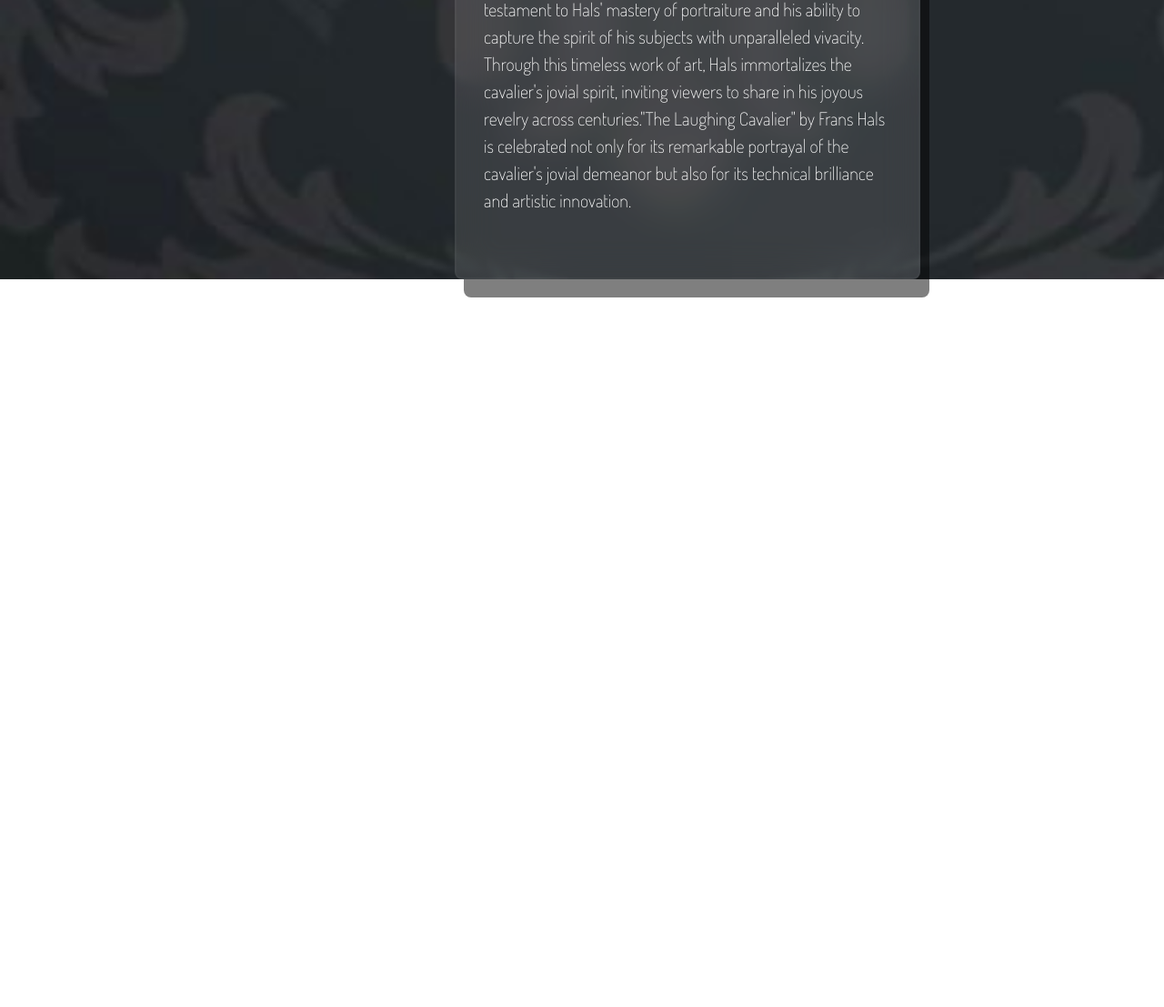
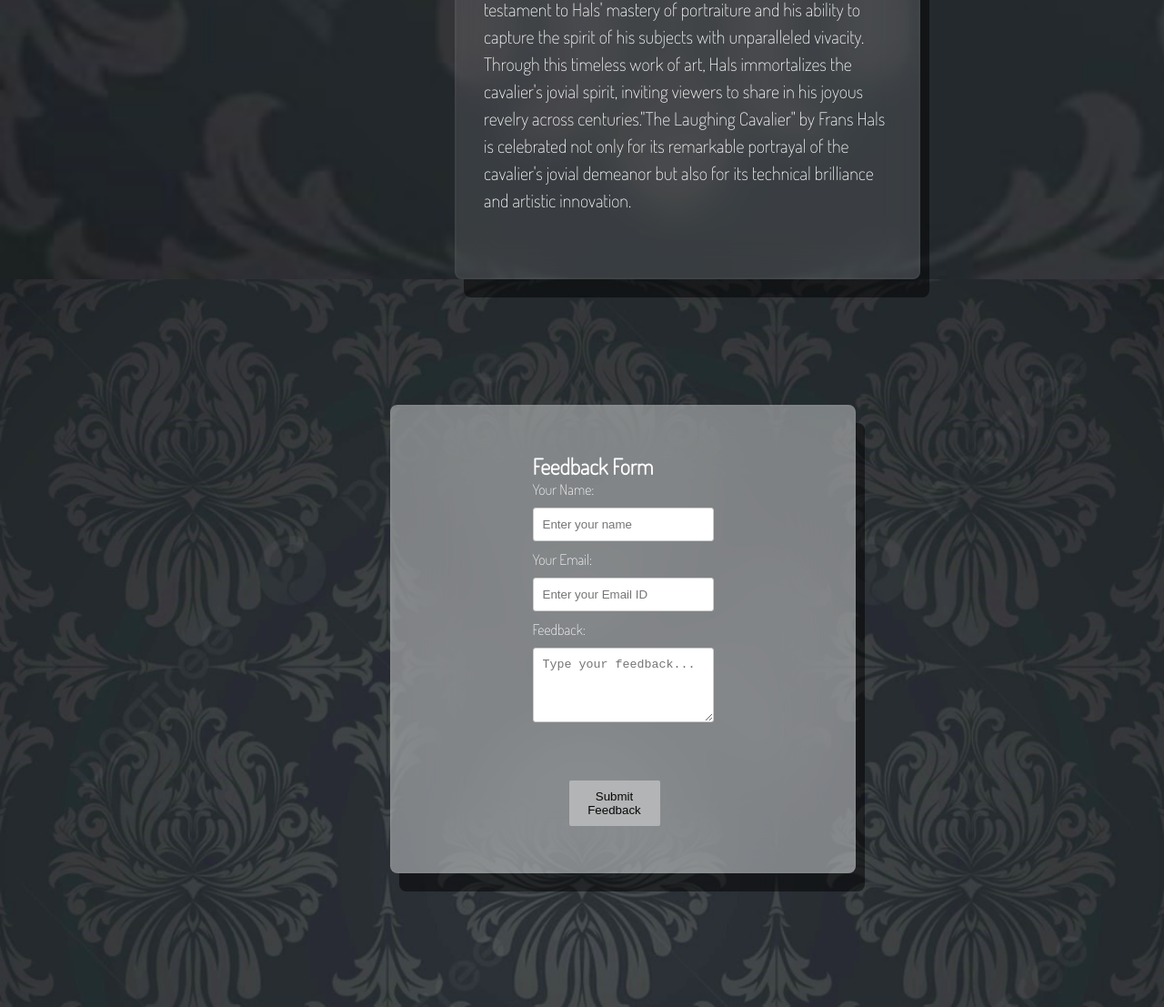
Before and after one commit to la-rosilva/ISTE_projects, a plain HTML site: page WEEK_1/art.html in a window 1280 px wide. Shown: the part 4954-6061 px from the top of the page at 91% size. Before the commit the page ends 5261 px from the top, so only its background shows below. Drawn offline with Linux system fonts and the light colour scheme.

Commit message:
Updated art.html (Feedback form)

```diff
--- a/WEEK_1/art.html
+++ b/WEEK_1/art.html
@@ -74,5 +74,35 @@
     </div>
    </div>
   </section>
+  <section>
+    <div class="feedback-container">
+      <div class="feedback-form">
+         <h2>Feedback Form</h2>
+         <form id="feedbackForm">
+             <div>
+                 <label for="name">Your Name:</label>
+                 <input type="text" id="name" name="name" placeholder="Enter your name" required>
+             </div>
+             <div>
+                 <label for="email">Your Email:</label>
+                 <input type="email" id="email" name="email" placeholder="Enter your Email ID" required>
+             </div>
+             <div>
+                 <label for="feedback">Feedback:</label>
+                 <textarea id="feedback" name="feedback" rows="4" placeholder="Type your feedback..." required></textarea>
+             </div>
+             <div>
+                 <button type="submit">Submit Feedback</button>
+             </div>
+         </form>
+         <div id="feedbackMessage" style="display: none;">Thank you for the feedback!</div>
+
+      </div>
+     </div>
+
+   </section>
+
+ <script src="script.js"></script>
+
 </body>
 </html>
```
